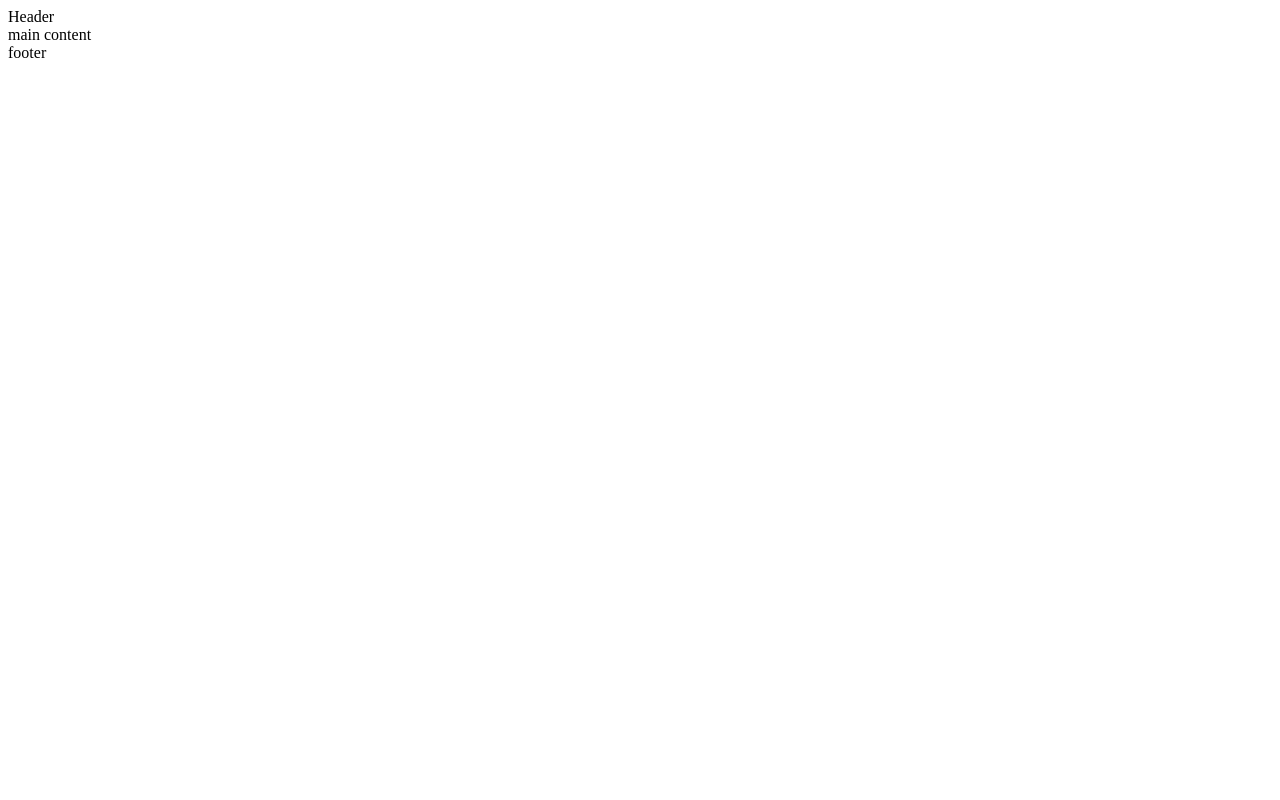
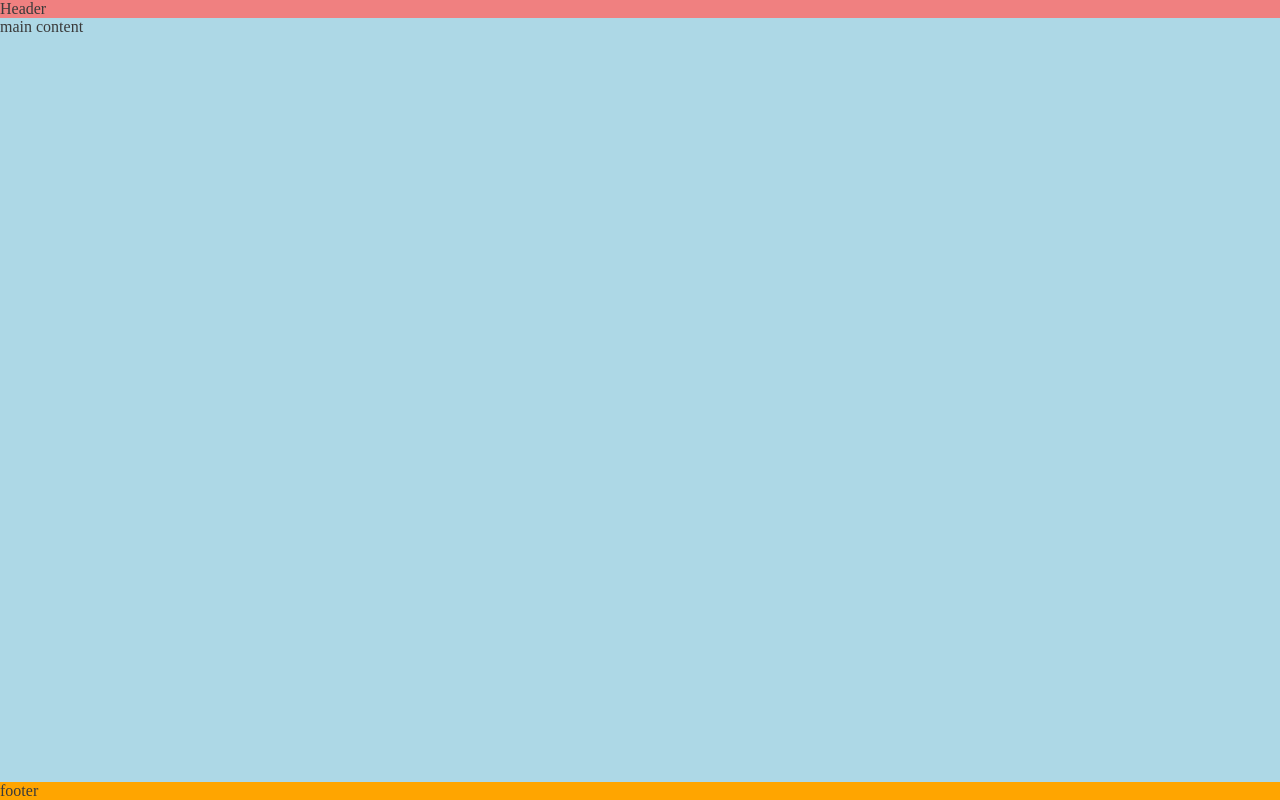
Before and after one commit to Bryony-B/love-running, a plain HTML site: page index.html in a window 1280 px wide. Drawn offline with Linux system fonts and the light colour scheme.

Commit message:
push footer down using flex styles

```diff
--- /dev/null
+++ b/assets/css/style.css
@@ -0,0 +1,34 @@
+/* Asterisk wildcard selector to override default styles added by the browser */
+* {
+    padding: 0;
+    margin: 0;
+    box-sizing: border-box;
+}
+/* general styles*/
+body {
+    min-height: 100vh;
+    display: flex;
+    flex-direction: column;
+    /* generic project styles*/
+    color: #3a3a3a;
+
+
+}
+
+/* header */
+header {
+    background-color: lightcoral;
+}
+
+/* main content */
+main {
+    background-color: lightblue;
+    /* make main element take up any surplus space to push footer down*/
+    flex: 1 0 auto;
+}
+
+/* footer */
+
+footer {
+    background-color: orange;
+}
--- a/index.html
+++ b/index.html
@@ -13,6 +13,8 @@
     <link rel="apple-touch-icon" sizes="180x180" href="assets/favicon/apple-touch-icon.png">
     <link rel="icon" type="image/png" sizes="32x32" href="assets/favicon/favicon-32x32.png">
     <link rel="icon" type="image/png" sizes="16x16" href="assets/favicon/favicon-16x16.png">
+    <!--Stylesheet-->
+    <link rel="stylesheet" href="assets/css/style.css">
 
 
 </head>
```
